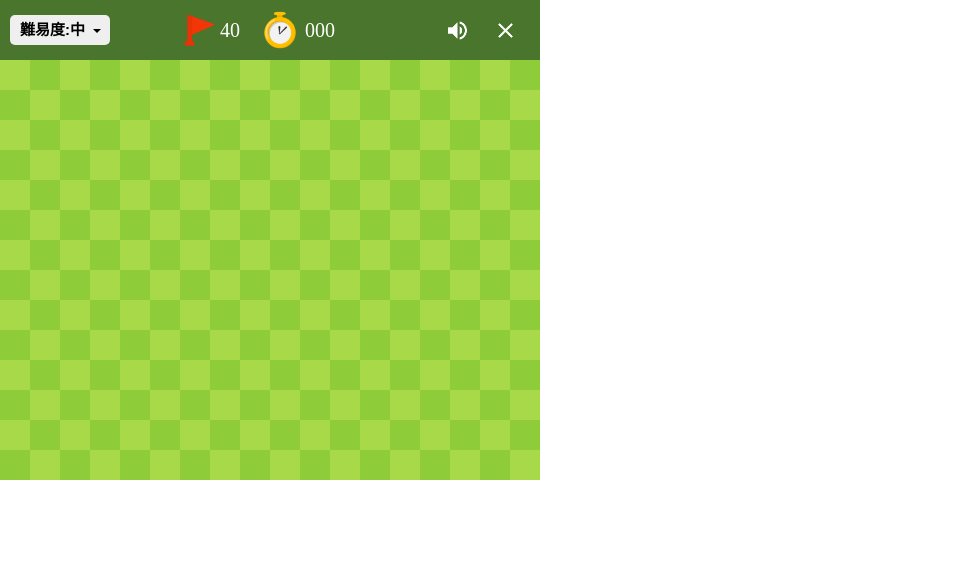
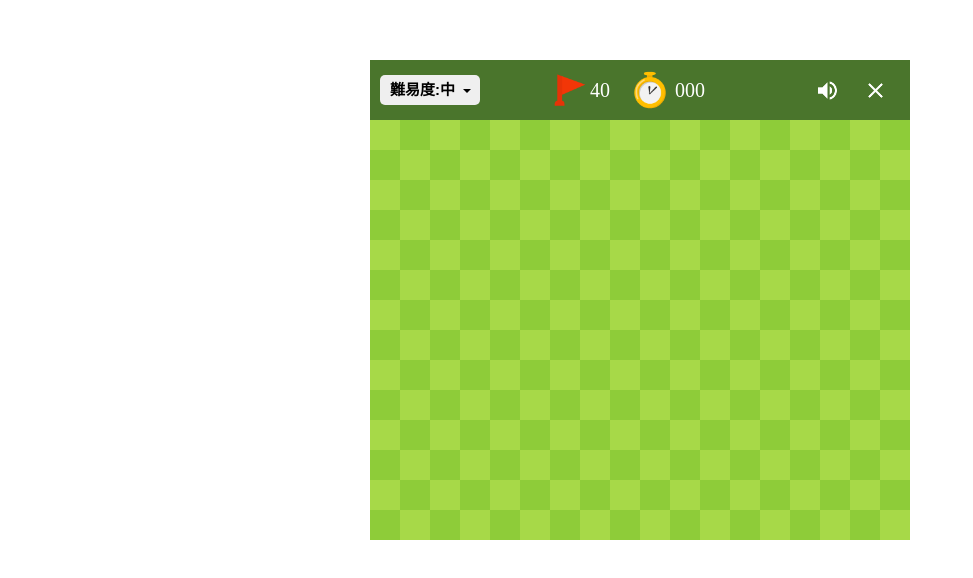
Before and after one commit to relationslab/minesweeper, a React (Create React App) app: page / in a window 1280 px wide. Shown: the top 578 px of the page, without its empty margins (0-973 px from the left). Built offline with nearby package versions, Linux system fonts and the light colour scheme.

Commit message:
fix:CSSの調整

```diff
--- a/src/components/Header.tsx
+++ b/src/components/Header.tsx
@@ -30,6 +30,7 @@ const StyledImg = styled.img<{ right?: boolean }>`
   height: 25px;
   align-self: center;
   justify-self: ${({ right }) => (right ? "right" : "center")};
+  z-index: 999;
 `;
 
 const CloseButton = () => {
--- a/src/components/Modal.tsx
+++ b/src/components/Modal.tsx
@@ -11,11 +11,10 @@ const customStyles = {
   content: {
     width: "300px",
     height: "225px",
-    top: "25%",
+    top: "35%",
     left: "50%",
     right: "auto",
     bottom: "auto",
-    marginRight: "-50%",
     transform: "translate(-50%, -50%)",
     padding: "0",
     overflow: "visible",
--- a/src/index.tsx
+++ b/src/index.tsx
@@ -1,15 +1,26 @@
 import React from "react";
 import ReactDOM from "react-dom";
+import styled from "styled-components";
 import Header from "./components/Header";
 import Board from "./containers/Board";
 import { Provider } from "react-redux";
 import store from "./rootReducer";
 import Modal from "./containers/Modal";
 
+const Game = styled.div`
+  min-width: 540px;
+  min-height: 420px;
+  display: grid;
+  justify-content: center;
+  margin: 60px;
+`;
+
 ReactDOM.render(
   <Provider store={store}>
-    <Header />
-    <Board />
+    <Game>
+      <Header />
+      <Board />
+    </Game>
     <Modal />
   </Provider>,
   document.getElementById("root")
```
